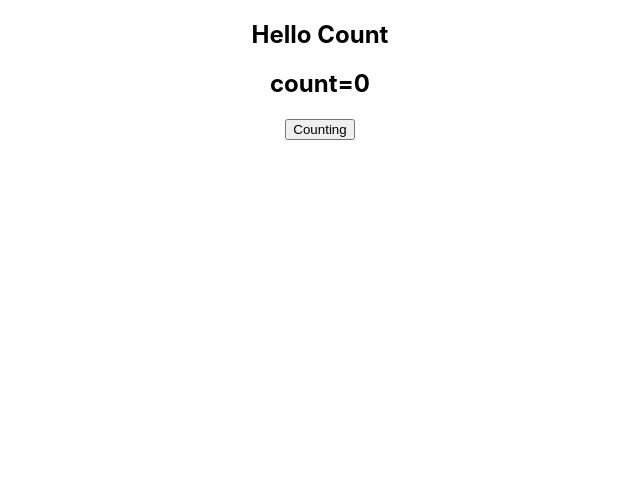
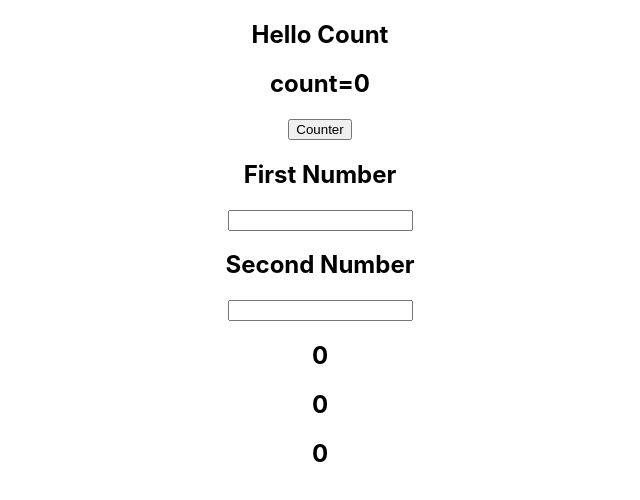
Before and after one commit to anurag-vns/my-react, a React (Create React App) app: page / in a window 1280 px wide. Shown: the top 500 px of the page, without its empty margins (320-960 px from the left). Built offline with nearby package versions, Linux system fonts and the light colour scheme.

Commit message:
Using Text Fields and event. Beginning

```diff
--- a/src/App.js
+++ b/src/App.js
@@ -1,7 +1,8 @@
 import './App.css';
 import Hello from './components/Hello';
 
-function App() {
+function App(props) {
+
   return (
     <div className="App">
       <Hello></Hello>
--- a/src/components/Hello.js
+++ b/src/components/Hello.js
@@ -1,13 +1,21 @@
 import React,{useState} from "react";
-function Hello(){
+function Hello(props){
     const [count, setCount] = useState(0);
+    const[num1,setAdd1]=useState(0);
+    const[num2,setAdd2]=useState(0);
 
 
     return<p>
       <h2>Hello Count</h2>
       <h2>count={count}</h2>
-      <button onClick={()=>setCount(count+1)}>Counting</button>
-
+      <button onClick={()=>setCount(count+1)}>Counter</button>
+      <h2>First Number</h2>
+      <input type="Number" onChange={Event=>setAdd1(Event.target.value)}/>
+      <h2>Second Number</h2>
+      <input type="Number" onChange={Event=>setAdd2(Event.target.value)}/>
+<h2>{num1}</h2>
+<h2>{num2}</h2>
+<h2>{Number(num1)+Number(num2)}</h2>
     </p>;
 }
 export default Hello;
```
